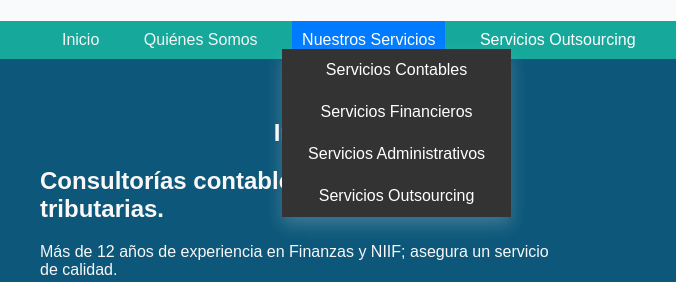
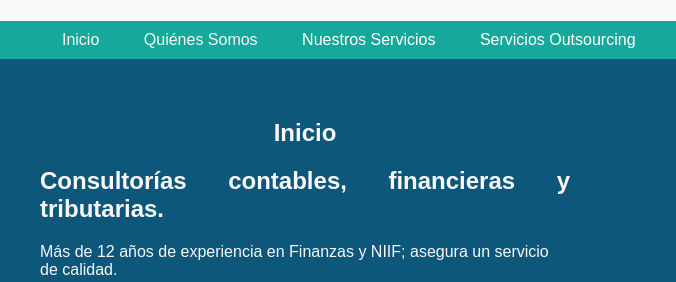
Before and after one commit to Isabid/sarajaramillo, a plain HTML site: page index.html in a window 1280 px wide. In both pictures the pointer is over the element "Nuestros Servicios". Shown: the part 283-565 px from the top of the page, 0-676 px from the left. Drawn offline with Linux system fonts and the light colour scheme.

Commit message:
ajustes css para moviles

```diff
--- a/index.html
+++ b/index.html
@@ -73,7 +73,7 @@
     <section id="inicio" class="flex-container">
         <div class="column text-column">
             <h2 class="parrafo-centrado">Inicio</h2>
-            <h2>Consultorías contables, financieras y tributarias.</h2>
+            <h2 class="parrafo-justificado">Consultorías contables, financieras y tributarias.</h2>
             <p>Más de 12 años de experiencia en Finanzas y NIIF; asegura un servicio de calidad.</p>
         </div>
         <div class="column">
--- a/styles.css
+++ b/styles.css
@@ -77,7 +77,7 @@ section:target {
     z-index: 1;
 }
 
-.dropdown:hover .dropdown-content {
+.dropdown:hover {
     display: block;
 }
 
```
